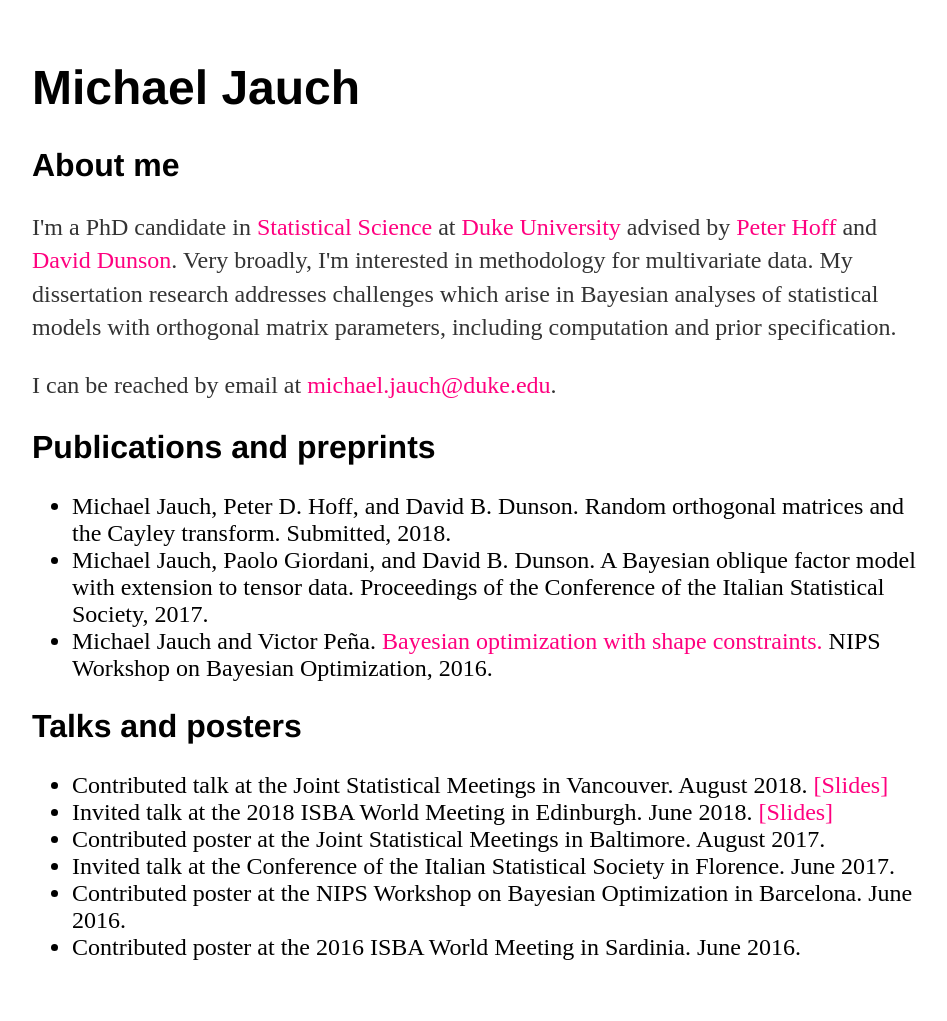
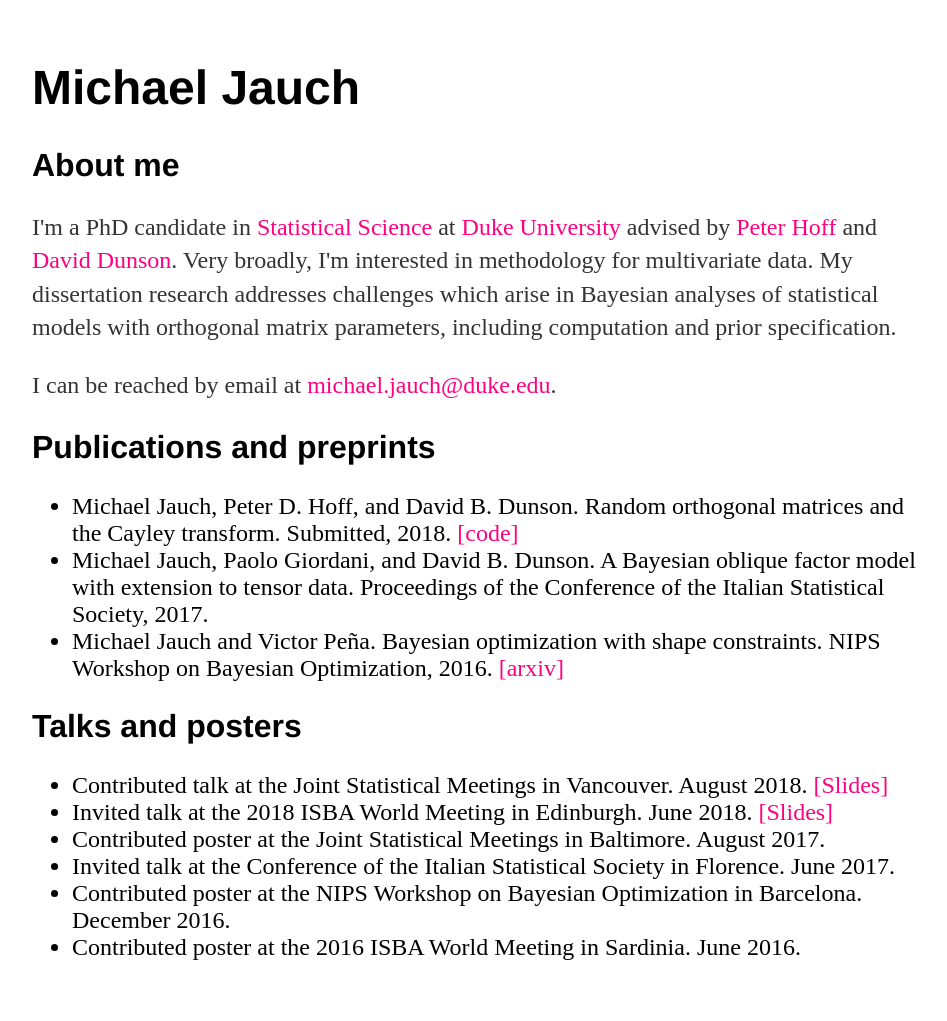
Before and after one commit to michaeljauch/michaeljauch.github.io, a Jekyll site: the page built from index.html, in a window 1280 px wide. Shown: the whole page, without its empty margins (160-1107 px from the left). Built offline with Jekyll 4.4.1, drawn with Linux system fonts in a browser that asks for light colours.

Commit message:
add links to code and stuff

```diff
--- a/index.html
+++ b/index.html
@@ -9,9 +9,9 @@ title: Michael Jauch
 	<p>I can be reached by email at <a href="mailto:michael.jauch@duke.edu" style="color:#FF007F;">michael.jauch@duke.edu</a>.<br></p>
 	<h2>Publications and preprints</h2>
 	<ul style="font-size:1.5em">
-  		<li>Michael Jauch, Peter D. Hoff, and David B. Dunson. Random orthogonal matrices and the Cayley transform. Submitted, 2018.</li>
+  		<li>Michael Jauch, Peter D. Hoff, and David B. Dunson. Random orthogonal matrices and the Cayley transform. Submitted, 2018. <a href="https://github.com/michaeljauch/cayley" style="color:#FF007F;">[code]</a></li>
   		<li> Michael Jauch,  Paolo Giordani, and David B. Dunson. A Bayesian oblique factor model with extension to tensor data. Proceedings of the Conference of the Italian Statistical Society, 2017. </li>
-  		<li>Michael Jauch and Victor Peña. <a href="https://arxiv.org/abs/1612.08915" style="color:#FF007F;">Bayesian optimization with shape constraints.</a> NIPS Workshop on Bayesian Optimization, 2016.</li>
+  		<li>Michael Jauch and Victor Peña. Bayesian optimization with shape constraints. NIPS Workshop on Bayesian Optimization, 2016. <a href="https://arxiv.org/abs/1612.08915" style="color:#FF007F;">[arxiv]</a></li>
 	</ul>
 	<h2>Talks and posters</h2>
 	<ul style="font-size:1.5em">
@@ -19,7 +19,7 @@ title: Michael Jauch
   		<li> Invited talk at the 2018 ISBA World Meeting in Edinburgh. June 2018. <a href="http://michaeljauch.github.io/ISBA2018.pdf" style="color:#FF007F;">[Slides]</a> </li>
   		<li> Contributed poster at the Joint Statistical Meetings in Baltimore. August 2017. </li>
   		<li> Invited talk at the Conference of the Italian Statistical Society in Florence. June 2017. </li>
-  		<li> Contributed poster at the NIPS Workshop on Bayesian Optimization in Barcelona. June 2016. </li>
+  		<li> Contributed poster at the NIPS Workshop on Bayesian Optimization in Barcelona. December 2016. </li>
   		<li> Contributed poster at the 2016 ISBA World Meeting in Sardinia. June 2016. </li>
 	</ul>
 
```
